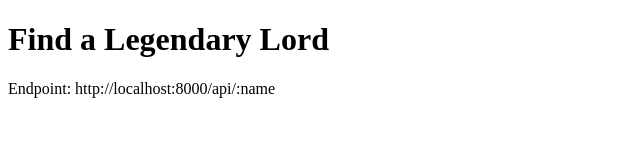
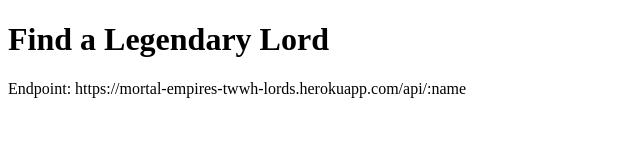
Before and after one commit to JAGold3333/total-war-wh-api, a website: page index.html in a window 1280 px wide. Shown: the whole page, without its empty margins (0-640 px from the left). Drawn offline with Linux system fonts and the light colour scheme.

Commit message:
Changed endpoint link

```diff
--- a/index.html
+++ b/index.html
@@ -9,7 +9,7 @@
 <body>
     <h1>Find a Legendary Lord</h1>
 
-    <p>Endpoint: http://localhost:8000/api/:name</p>
+    <p>Endpoint: https://mortal-empires-twwh-lords.herokuapp.com/api/:name</p>
 
 
 </body>
```
